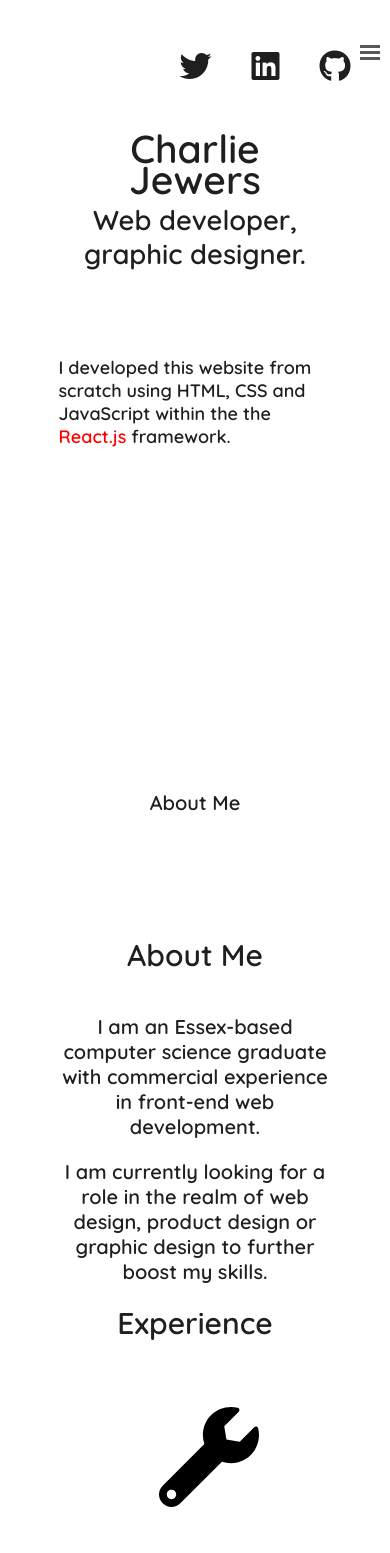
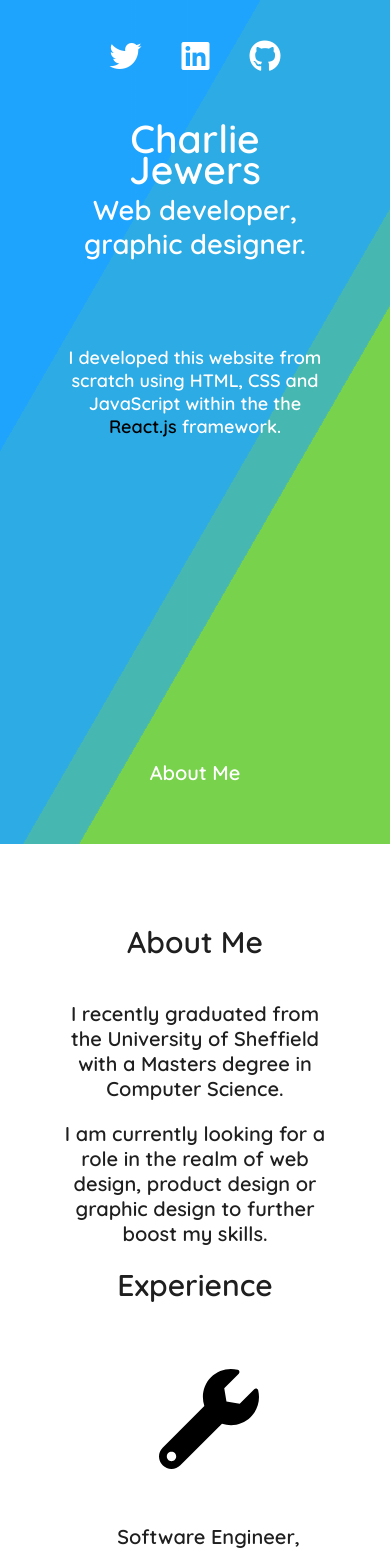
Before and after one commit to CharlieNData/portfolio, a React (Create React App) app: page / in a window 390 px wide. Shown: the top 1553 px of the page. Built offline with nearby package versions, Linux system fonts and the light colour scheme.

Commit message:
added projects page and splash animation

```diff
--- a/public/index.html
+++ b/public/index.html
@@ -10,7 +10,6 @@
       name="description"
       content="Charlie Jewers"
     />
-    <link rel="apple-touch-icon" href="%PUBLIC_URL%/logo192.png" />
     <!--
       manifest.json provides metadata used when your web app is installed on a
       user's mobile device or desktop. See https://developers.google.com/web/fundamentals/web-app-manifest/
--- a/src/App.css
+++ b/src/App.css
@@ -5,7 +5,7 @@
   margin: 0;
   padding: 0;
   font-family: 'Quicksand', sans-serif;
-  color: #1F1F1F
+  color: #1f1f1f;
 }
 
 
@@ -35,38 +35,54 @@ p {
 
 
 
+/* Background animation */
+
+.bg {
+  animation:slide 3s ease-in-out infinite alternate;
+  background-image: linear-gradient(
+    -60deg, #6c3 50%, #09f 50%
+   );
+  bottom:0;
+  left:-50%;
+  opacity:.5;
+  position:absolute;
+  right:-50%;
+  top:0;
+  z-index:-1;
+}
+
+.bg2 {
+  animation-direction:alternate-reverse;
+  animation-duration:4s;
+}
+
+.bg3 {
+  animation-duration:5s;
+}
+
+@keyframes slide {
+  0% {
+    transform:translateX(-25%);
+  }
+  100% {
+    transform:translateX(25%);
+  }
+}
+
+
 /* Header */
-
-.navbar {
-}
 
 .socials {
   margin: auto;
   width: 90%;
-  margin-top: 30px;
+  padding-top: 20px;
   display: flex;
   justify-content: flex-end;
 }
 
 .socials i {
-  color: #1F1F1F;
   transition: 0.2s;
   margin: 0 20px;
-}
-
-.socials i:hover {
-  color: #C2C2C2;
-}
-
-.menu {
-  display: none;
-}
-
-.menu-line {
-  width: 20px;
-  height: 3px;
-  background-color: #575757;
-  margin-bottom: 3px;
 }
 
 .logo {
@@ -74,8 +90,8 @@ p {
 }
 
 @media all and (max-width: 480px) {
-  .navbar {
-    flex-direction: column;
+  .socials {
+    justify-content: center;
   }
 
   .nav-list {
@@ -106,8 +122,17 @@ p {
 /* Big splash section */
 
 section {
+  position: relative;
+}
+
+.front-page {
   height: 100vh;
   position: relative;
+  overflow: hidden;
+}
+
+.front-page h1, .front-page h3, .front-page p, .front-page i, .front-page a {
+  color: white;
 }
 
 .main-section {
@@ -166,6 +191,10 @@ section {
     font-size: 7vw;
     margin: 2vw 0;
   }
+
+  .react-info-text {
+    text-align: center;
+  }
 }
 
 
@@ -174,12 +203,11 @@ section {
 /* About section */
 
 .about {
-  height: 100vh;
   padding-top: 20px;
 }
 
 .about-me {
-  margin-top: 5vh;
+  margin-top: 7vh;
   display: flex;
   justify-content: space-around;
 }
@@ -208,6 +236,10 @@ section {
 
 
 /* experience cards section */
+
+.experience {
+  margin-top: 20px;
+}
 
 .experience-card-section {
   display: flex;
@@ -239,27 +271,16 @@ section {
   flex-direction: column;
   justify-content: center;
   text-align: center;
-  transition: 0.3s;
+  transition: 0.1s;
 }
 
 .experience-card-content-text {
   margin: 20px;
 }
 
-.experience-card > *:hover {
-  cursor: pointer;
-}
-
 .experience-card-cover:hover {
-  background-color: #1f1f1f;
-}
-
-.experience-card-cover:hover > .experience-card-img > img {
-  filter: invert(100%);
-}
-
-.experience-card-cover:hover > .experience-card-text > * {
-  color: white;
+  opacity:0;
+  filter:alpha(opacity=0);
 }
 
 .experience-card-cover.cover-hidden {
@@ -344,7 +365,11 @@ section {
   }
 
   .experience-card-section {
-    display: block;
+    flex-direction: column;
+  }
+
+  .experience-card {
+
   }
 
   .experience-card-cover {
@@ -362,3 +387,34 @@ section {
 
 
 }
+
+
+
+
+/* projects page */
+
+.projects {
+  height: 100vh;
+  padding-top: 50px;
+}
+
+.project-card-section {
+  display: flex;
+  flex-wrap: wrap;
+  justify-content: space-evenly;
+}
+
+.project-card {
+  height: 325px;
+  width: 325px;
+  background-img: "src-images/flux-iphone-mockup.jpg";
+  background-size: cover;
+  margin-bottom: 20px;
+  position: relative;
+}
+
+.project-card-title {
+  position: absolute;
+  bottom: 10px;
+  left: 10px;
+}
--- a/src/App.js
+++ b/src/App.js
@@ -2,13 +2,15 @@ import './App.css';
 import ExperienceCard from './components/ExperienceCard';
 import Header from './components/Header';
 import HomepageButton from './components/HomepageButton';
-import SocialBar from './components/SocialBar';
-
+import ProjectCard from './components/ProjectCard';
 
 function App() {
   return (
     <div className="App">
       <section className="front-page">
+        <div className="bg"></div>
+        <div className="bg bg2"></div>
+        <div className="bg bg3"></div>
         <Header/>
         <div className="main-section">
           <div className="splash">
@@ -21,11 +23,10 @@ function App() {
           </div>
           <div className="react-info-text">
                 <p>
-                  I developed this website from scratch using HTML, CSS and JavaScript within the the <span style={{color: "red"}}>React.js</span> framework.
+                  I developed this website from scratch using HTML, CSS and JavaScript within the the <span style={{color: "black"}}>React.js</span> framework.
                 </p>
           </div>
         </div>
-
         <HomepageButton text="About Me" target="#about"/>
       </section>
       <section className="about" id="about">
@@ -35,12 +36,12 @@ function App() {
               <h2>About Me</h2>
             </div>
             <div className="about-text">
-              <p>I am an Essex-based computer science graduate with commercial experience in front-end web development.</p>
+              <p>I recently graduated from the University of Sheffield with a Masters degree in Computer Science.</p>
               <p>I am currently looking for a role in the realm of web design, product design or graphic design to further boost my skills.</p>
             </div>
           </div>
           <div className="profile-img">
-            <img src='./images/profile-pic.png'></img>
+            <img src='./images/profile-pic.png' alt="Profile"></img>
           </div>
         </div>
         <div className="main-section experience">
@@ -56,19 +57,19 @@ function App() {
                   skills={["React.js", "GitHub", "Jira"]}
                 />
                 <ExperienceCard
-                  titleText="Web Developer, IDS Ltd"
-                  imgSrc='./images/laptop-code-solid.svg'
-                  duration = 'Sept 2020 - Mar 2021'
-                  description="Developing WordPress sites for a number clients in both the United Kingdom and the Netherlands."
-                  skills={['WordPress', 'HTML', 'CSS']}
-                  />
-                <ExperienceCard
                   titleText="Freelance Graphic Designer"
                   imgSrc='./images/university-solid.svg'
                   duration='March 2021 - present'
                   description='Creating logos, brand identity and product designs for several local businesses in Essex.'
                   skills={["Photoshop", "Illustrator", "InDesign"]}
                 />
+                <ExperienceCard
+                  titleText="Web Developer, IDS Ltd"
+                  imgSrc='./images/laptop-code-solid.svg'
+                  duration = 'June 2018 - Sept 2018'
+                  description="Developing WordPress sites for a number clients in both the United Kingdom and the Netherlands."
+                  skills={['WordPress', 'HTML', 'CSS']}
+                  />
             </div>
           </div>
         <div className="spacer">
@@ -76,6 +77,17 @@ function App() {
         </div>
       </section>
       <section className="projects" id="projects">
+        <div className="main-section">
+          <h2>Projects</h2>
+          <div className="project-card-section">
+              <ProjectCard title="Video Flux App" />
+              <ProjectCard />
+              <ProjectCard />
+              <ProjectCard />
+              <ProjectCard />
+              <ProjectCard />
+          </div>
+        </div>
       </section>
     </div>
   );
--- a/src/components/ExperienceCard.js
+++ b/src/components/ExperienceCard.js
@@ -25,7 +25,7 @@ export default class ExperienceCard extends Component {
         let description = this.props.description;
         let skills = this.props.skills;
         let skillsList = skills.map((skill) =>
-        <li>
+        <li key={skill}>
             <p>{skill}</p>
         </li>);
 
@@ -42,7 +42,7 @@ export default class ExperienceCard extends Component {
                 </div>
                 <div className={`experience-card-cover ${this.state.hideCover ? 'cover-hidden' : ''}`} onClick={this.handleHideCover}>
                     <div className="experience-card-img">
-                        <img src={imgSrc}></img>
+                        <img src={imgSrc} alt="Experience Logo"></img>
                     </div>
                     <div className="experience-card-text">
                     <p>{titleText}</p>
--- a/src/components/Header.js
+++ b/src/components/Header.js
@@ -6,11 +6,6 @@ class Header extends React.Component {
         return (
             <div className='navbar'>
                 <SocialBar />
-                <div className='menu' id='menu'>
-                    <div className='menu-line'></div>
-                    <div className='menu-line'></div>
-                    <div className='menu-line'></div>
-                </div>
             </div>
         );
     }
--- /dev/null
+++ b/src/components/ProjectCard.js
@@ -0,0 +1,18 @@
+import React, { Component } from 'react'
+import flux from "../src-images/flux-iphone-mockup.jpg"
+
+export default class ProjectCard extends Component {
+
+    render() {
+
+        let title = this.props.title;
+
+        return (
+            <div className="project-card" style={{backgroundImage: `url(${flux})`}}>
+                <div className="project-card-title">
+                    <h3>{title}</h3>
+                </div>
+            </div>
+        )
+    }
+}
--- a/src/components/SocialBar.js
+++ b/src/components/SocialBar.js
@@ -4,13 +4,13 @@ export default function SocialBar() {
     return (
         <div className="socials">
             <a href="http://www.twitter.com/CharlieNData" target="_blank">
-                <i class="fab fa-twitter fa-2x"></i>
+                <i className="fab fa-twitter fa-2x"></i>
             </a>
             <a href="https://www.linkedin.com/in/charles-jewers" target="_blank">
-                <i class="fab fa-linkedin fa-2x"></i>
+                <i className="fab fa-linkedin fa-2x"></i>
             </a>
             <a href="http://www.github.com/CharlieNData" target="_blank">
-                <i class="fab fa-github fa-2x"></i>
+                <i className="fab fa-github fa-2x"></i>
             </a>
         </div>
     )
```
Also changed, not shown: public/manifest.json, src/src-images/flux-iphone-mockup.jpg (added).
